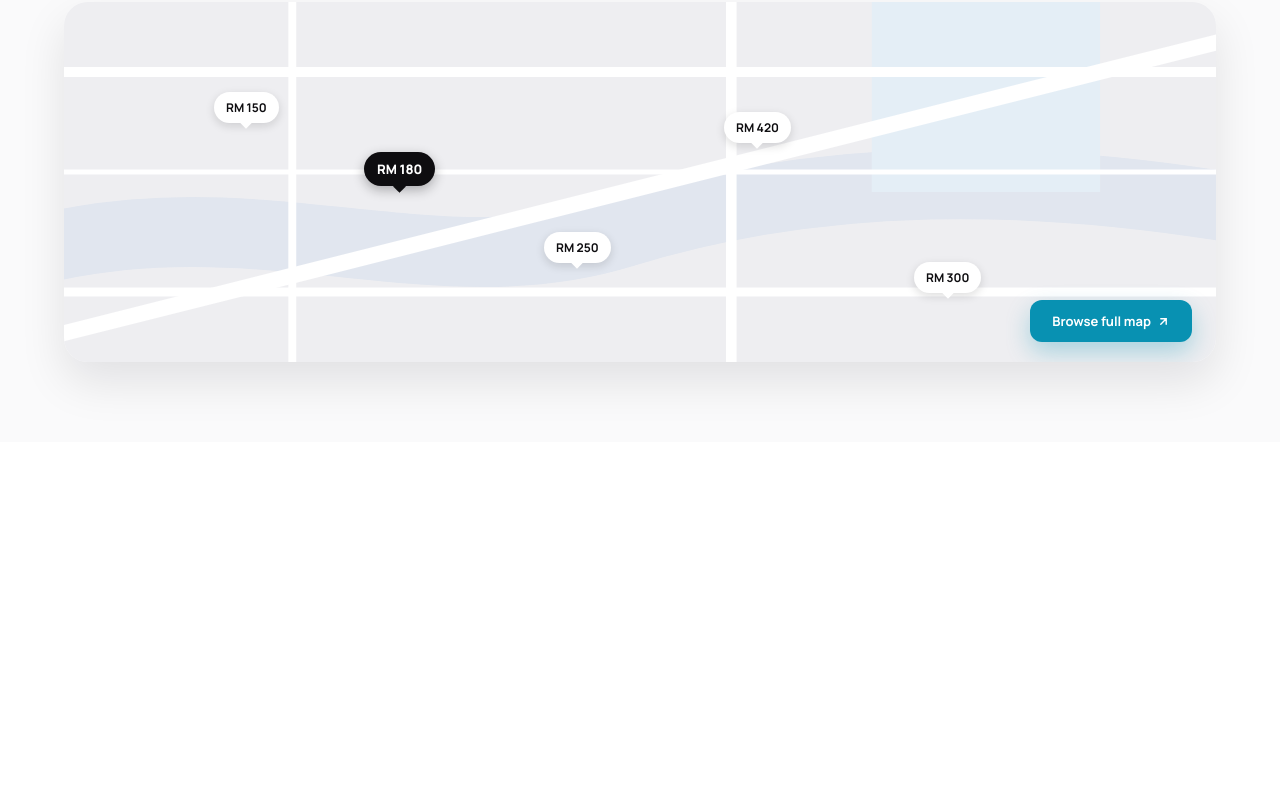
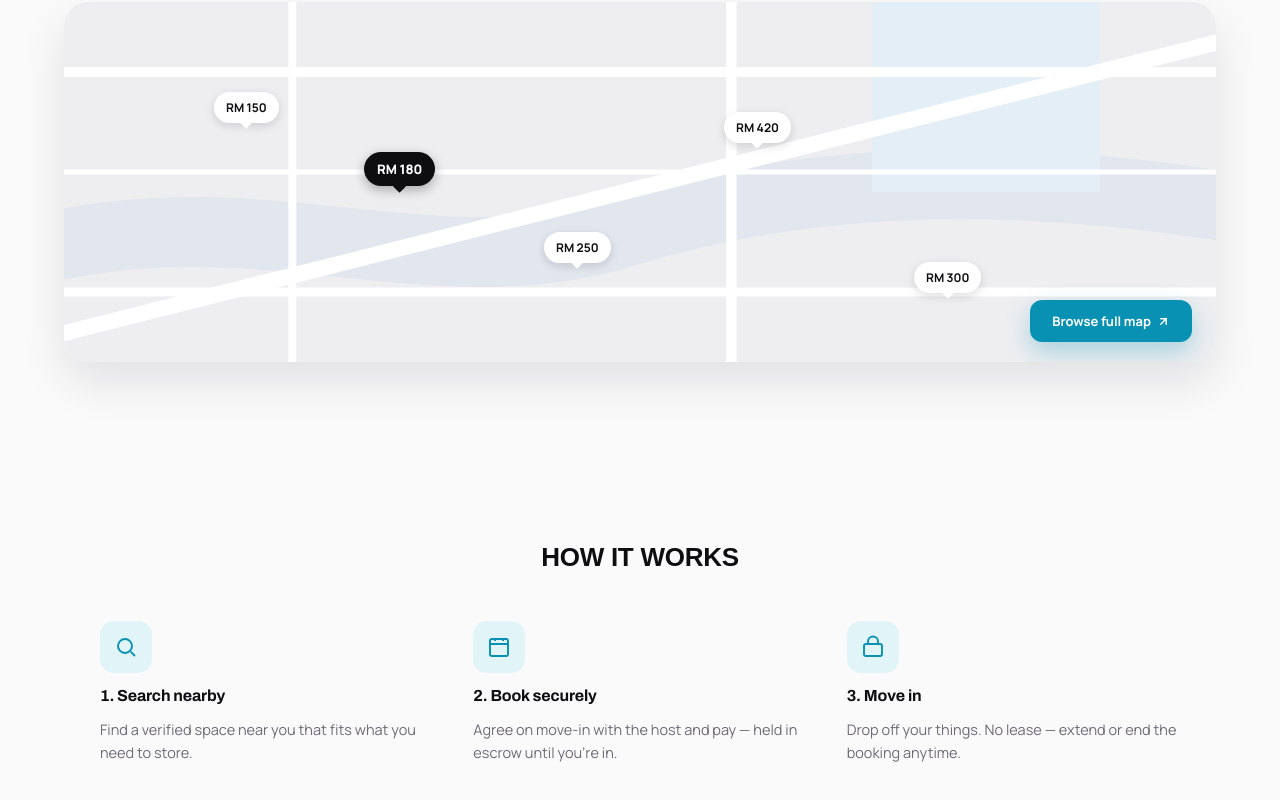
Before and after one commit to MarcusO17/sqftex, a Next.js app in the folder frontend/: page / in a window 1280 px wide. Shown: the part 1319-2119 px from the top of the page. Before the commit the page ends 1761 px from the top, so only its background shows below. Built offline with nearby package versions, Linux system fonts and the light colour scheme; a web font is replaced by a local one.

Commit message:
Add how-it-works section to landing page

```diff
--- a/frontend/app/page.tsx
+++ b/frontend/app/page.tsx
@@ -4,6 +4,7 @@ import { LandingNav } from "@/components/landing/LandingNav";
 import { Hero } from "@/components/landing/Hero";
 import { QuickCategories } from "@/components/landing/QuickCategories";
 import { ExploreMap } from "@/components/landing/ExploreMap";
+import { HowItWorks } from "@/components/landing/HowItWorks";
 import { landingColors as c } from "@/components/landing/tokens";
 
 const unbounded = Unbounded({
@@ -32,6 +33,7 @@ export default function Home() {
       <Hero />
       <QuickCategories />
       <ExploreMap />
+      <HowItWorks />
     </div>
   );
 }
--- /dev/null
+++ b/frontend/components/landing/HowItWorks.tsx
@@ -0,0 +1,76 @@
+import { landingColors as c } from "./tokens";
+
+const steps = [
+  {
+    title: "1. Search nearby",
+    body: "Find a verified space near you that fits what you need to store.",
+    icon: (
+      <svg width="24" height="24" viewBox="0 0 24 24" fill="none" stroke={c.accent} strokeWidth="1.9">
+        <circle cx="11" cy="11" r="7" />
+        <path d="M21 21l-4.35-4.35" />
+      </svg>
+    ),
+  },
+  {
+    title: "2. Book securely",
+    body: "Agree on move-in with the host and pay — held in escrow until you're in.",
+    icon: (
+      <svg width="24" height="24" viewBox="0 0 24 24" fill="none" stroke={c.accent} strokeWidth="1.9">
+        <rect x="3" y="4" width="18" height="17" rx="2" />
+        <path d="M3 9h18M8 3v3M16 3v3" />
+      </svg>
+    ),
+  },
+  {
+    title: "3. Move in",
+    body: "Drop off your things. No lease — extend or end the booking anytime.",
+    icon: (
+      <svg width="24" height="24" viewBox="0 0 24 24" fill="none" stroke={c.accent} strokeWidth="1.9">
+        <rect x="3" y="9" width="18" height="12" rx="2" />
+        <path d="M7 9V6.5A5 5 0 0117 6.5V9" />
+      </svg>
+    ),
+  },
+];
+
+export function HowItWorks() {
+  return (
+    <div id="how-it-works" style={{ padding: "100px 64px 80px 64px" }}>
+      <h2
+        style={{
+          fontFamily: "var(--font-landing-heading), sans-serif",
+          fontWeight: 700,
+          fontSize: 26,
+          color: c.ink,
+          textAlign: "center",
+          margin: "0 0 48px 0",
+          textTransform: "uppercase",
+          letterSpacing: "-0.01em",
+        }}
+      >
+        How it works
+      </h2>
+      <div style={{ display: "grid", gridTemplateColumns: "repeat(3, minmax(0, 1fr))", gap: 40, maxWidth: 1080, margin: "0 auto" }}>
+        {steps.map((step) => (
+          <div key={step.title} style={{ display: "flex", flexDirection: "column", gap: 14 }}>
+            <div
+              style={{
+                width: 52,
+                height: 52,
+                borderRadius: 14,
+                background: c.accentSoft,
+                display: "flex",
+                alignItems: "center",
+                justifyContent: "center",
+              }}
+            >
+              {step.icon}
+            </div>
+            <h3 style={{ fontSize: 16, fontWeight: 700, color: c.ink, margin: 0 }}>{step.title}</h3>
+            <p style={{ fontSize: 14.5, lineHeight: 1.6, color: c.muted, margin: 0 }}>{step.body}</p>
+          </div>
+        ))}
+      </div>
+    </div>
+  );
+}
```
